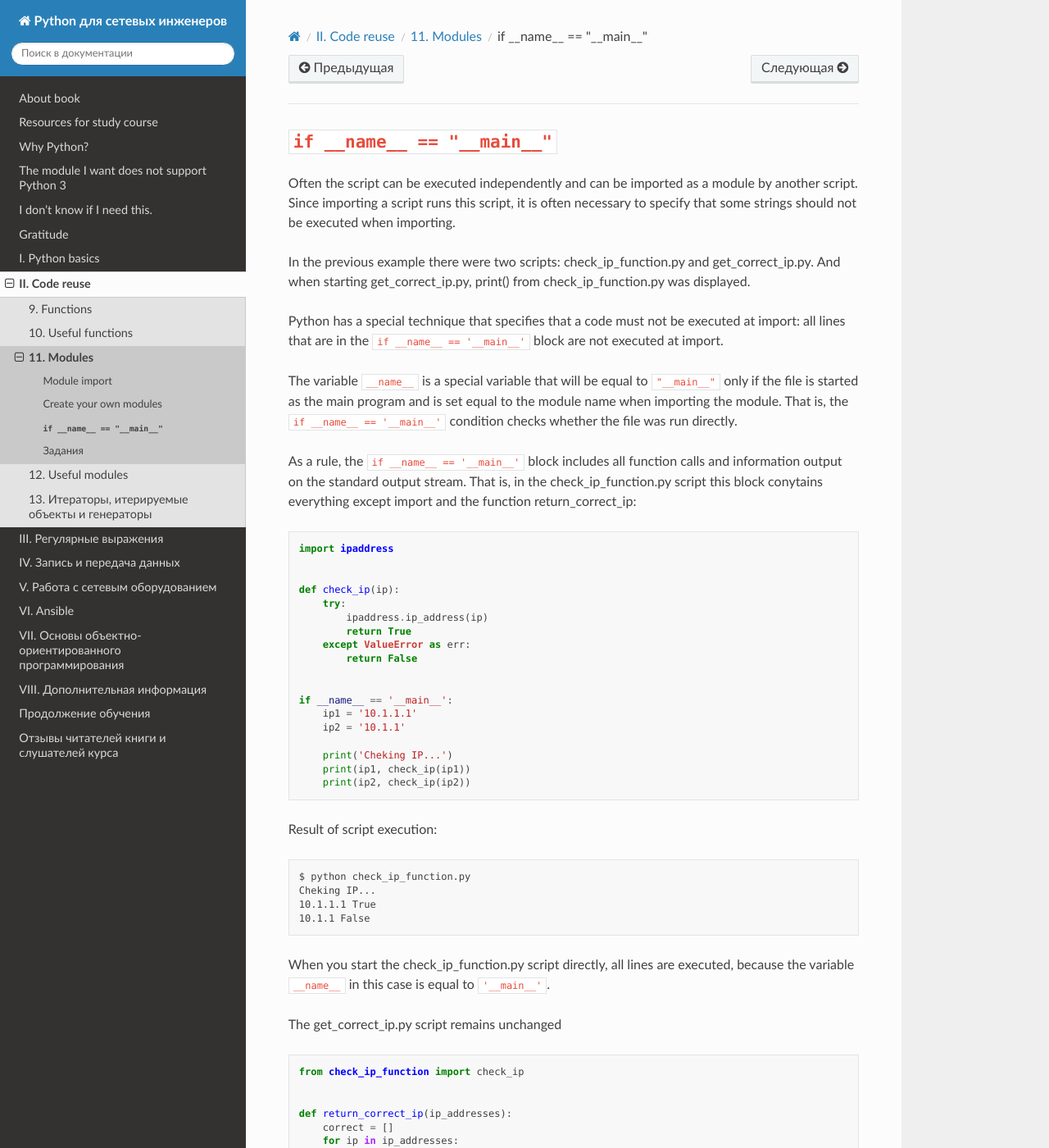
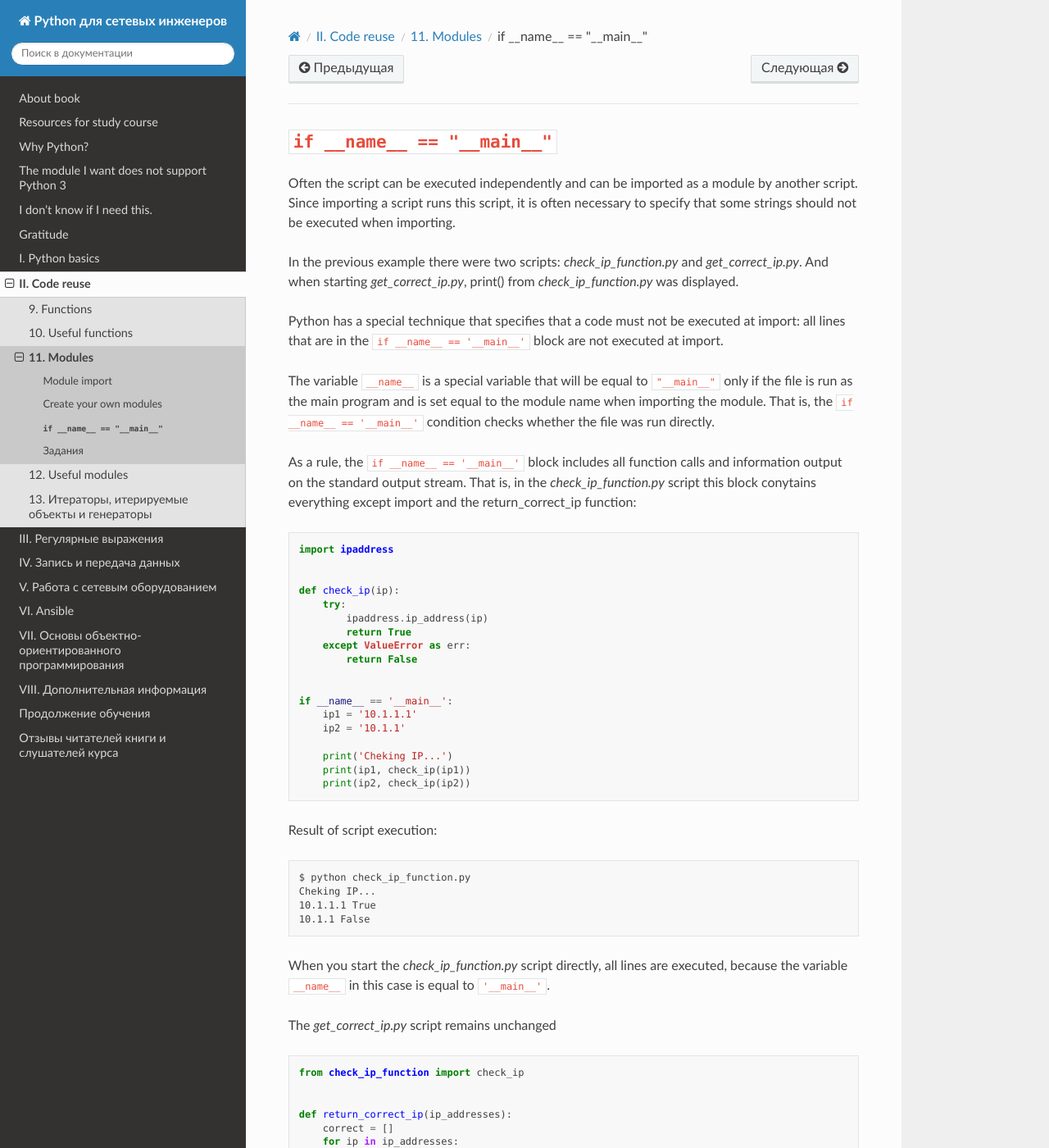
Before and after one commit to Aidar5/nattoeng, a Sphinx documentation site: the page built from docs/source/book/11_modules/if_name_main.rst, in a window 1280 px wide and 1400 px high. Shown: the whole window at 82% size. Built offline with Sphinx 7.4.7 and the Read the Docs theme 2.0.0, drawn with Linux system fonts in a browser that asks for light colours; pages that are not in the unit, such as notebooks, are missing from menus; some of the changed text lies outside the part shown.

Commit message:
Update if_name_main.rst

```diff
--- a/docs/source/book/11_modules/if_name_main.rst
+++ b/docs/source/book/11_modules/if_name_main.rst
@@ -3,14 +3,14 @@
 
 Often the script can be executed independently and can be imported as a module by another script. Since importing a script runs this script, it is often necessary to specify that some strings should not be executed when importing.
 
-In the previous example there were two scripts: check_ip_function.py and get_correct_ip.py. And when starting get_correct_ip.py, print() from check_ip_function.py was displayed.
+In the previous example there were two scripts: *check_ip_function.py* and *get_correct_ip.py*. And when starting *get_correct_ip.py*, print() from *check_ip_function.py* was displayed.
 
 
 Python has a special technique that specifies that a code must not be executed at import: all lines that are in the ``if __name__ == '__main__'`` block are not executed at import.
 
-The variable ``__name__`` is a special variable that will be equal to ``"__main__"`` only if the file is started as the main program and is set equal to the module name when importing the module. That is, the ``if __name__ == '__main__'`` condition checks whether the file was run directly.
+The variable ``__name__`` is a special variable that will be equal to ``"__main__"`` only if the file is run as the main program and is set equal to the module name when importing the module. That is, the ``if __name__ == '__main__'`` condition checks whether the file was run directly.
 
-As a rule, the ``if __name__ == '__main__'`` block includes all function calls and information output on the standard output stream. That is, in the check_ip_function.py script this block conytains everything except import and the function return_correct_ip:
+As a rule, the ``if __name__ == '__main__'`` block includes all function calls and information output on the standard output stream. That is, in the *check_ip_function.py* script this block conytains everything except import and the return_correct_ip function:
 
 .. code:: python
 
@@ -43,9 +43,9 @@ Result of script execution:
     10.1.1.1 True
     10.1.1 False
 
-When you start the check_ip_function.py script directly, all lines are executed, because the variable ``__name__`` in this case is equal to ``'__main__'``.
+When you start the *check_ip_function.py* script directly, all lines are executed, because the variable ``__name__`` in this case is equal to ``'__main__'``.
 
-The get_correct_ip.py script remains unchanged
+The *get_correct_ip.py* script remains unchanged
 
 .. code:: python
 
@@ -66,7 +66,7 @@ The get_correct_ip.py script remains unchanged
     print(correct)
 
 
-Execution of the get_correct_ip.py script:
+Execution of the *get_correct_ip.py* script:
 
 ::
 
```
Also changed, not shown: other parts of docs/source/book/11_modules/if_name_main.rst (+2 -2 lines).
